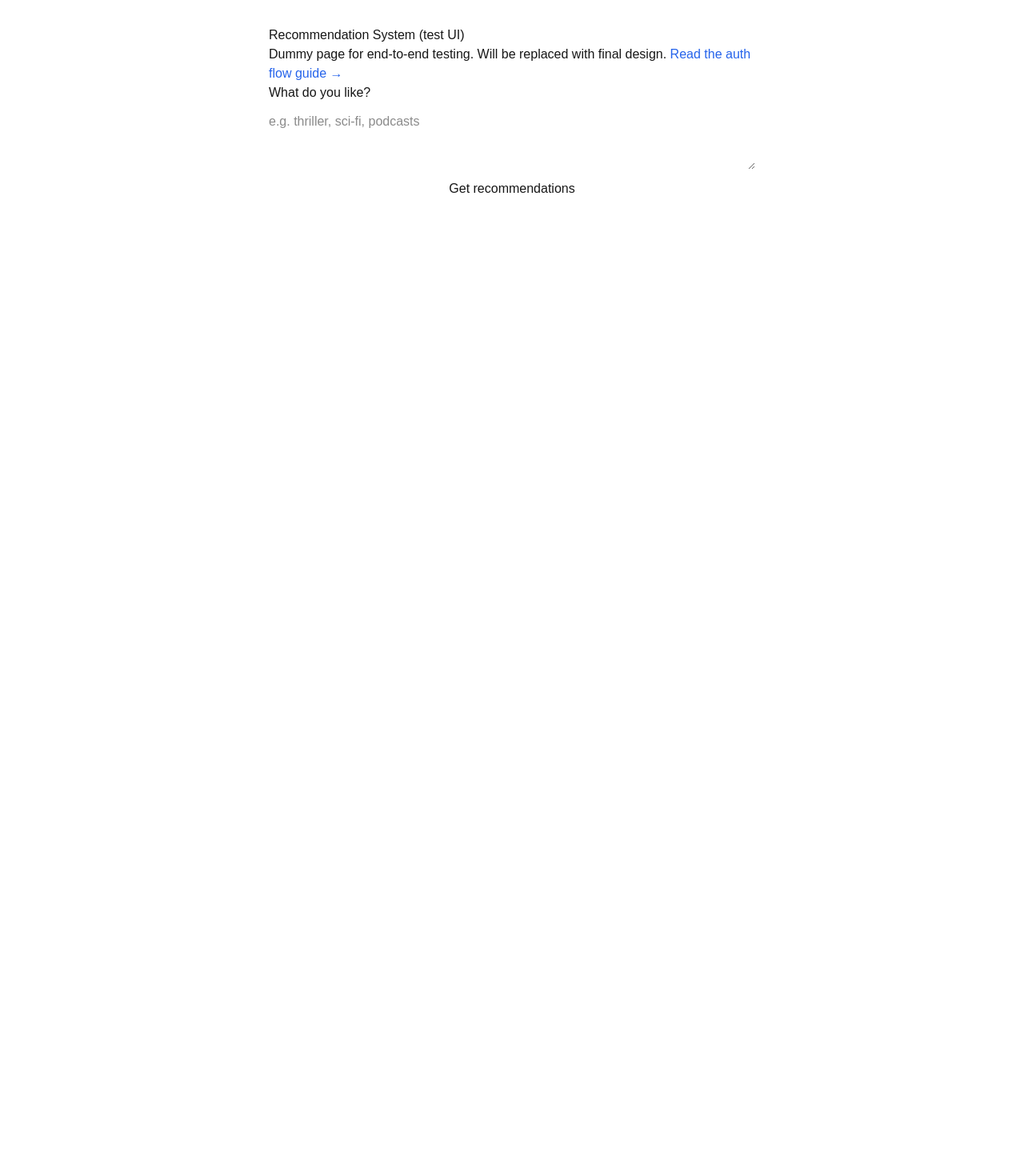
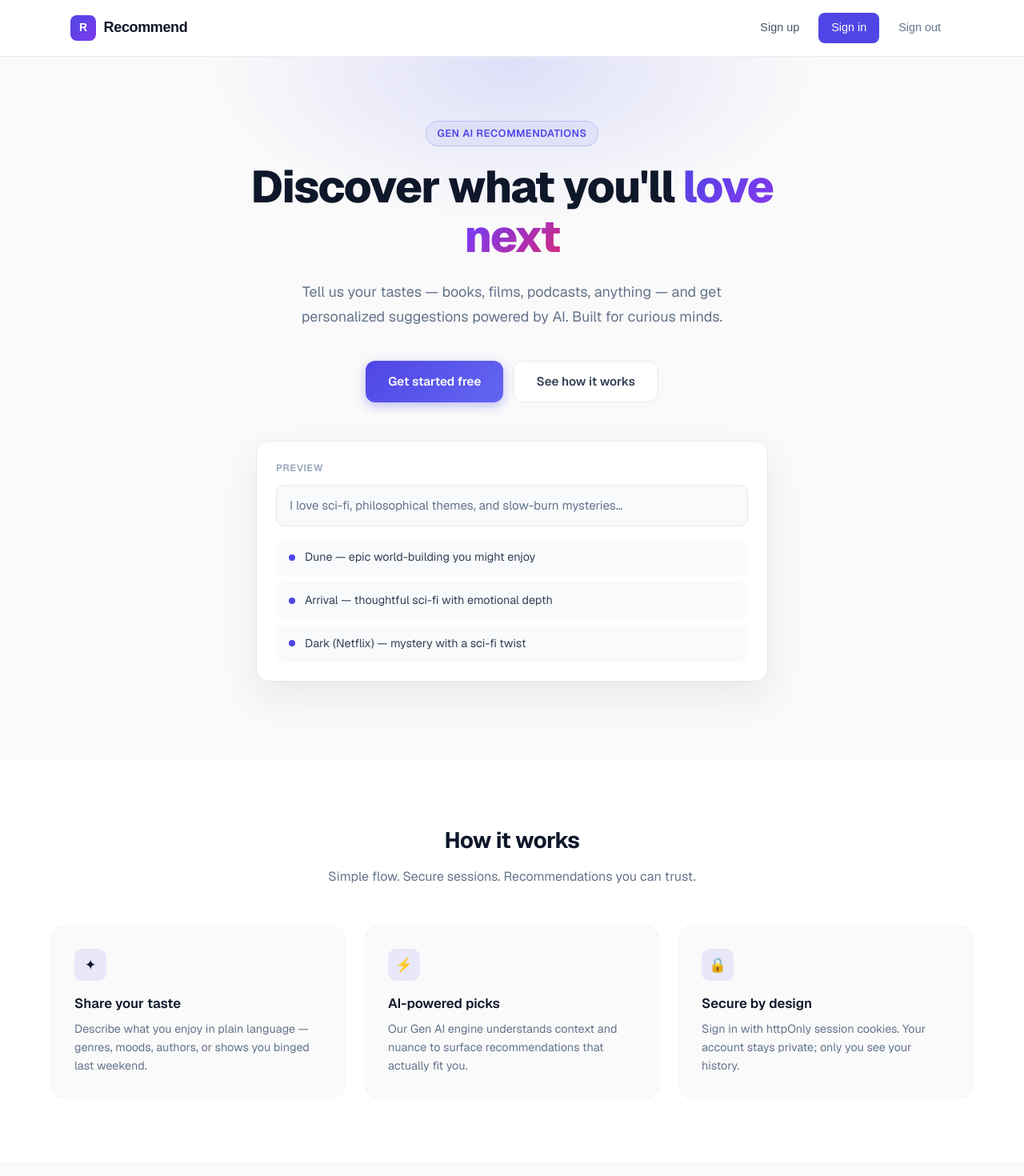
Before and after one commit to github-vikas-bhardwaj/recommendation-system-v3, a Next.js app in the folder apps/web/: page / in a window 1280 px wide. Shown: the top 1470 px of the page at 80% size. Before the commit the page ends 800 px from the top, so only its background shows below. Built offline with nearby package versions, Linux system fonts and the light colour scheme.

Commit message:
feat(web): adding homepage design

```diff
--- a/apps/web/app/auth-flow/page.tsx
+++ b/apps/web/app/auth-flow/page.tsx
@@ -35,7 +35,7 @@ export default function AuthFlowPage() {
     <div className={styles.page}>
       <div className={styles.shell}>
         <Link href="/" className={styles.back}>
-          ← Back to test UI
+          ← Back to home
         </Link>
 
         <header className={styles.hero}>
--- /dev/null
+++ b/apps/web/app/home.module.css
@@ -0,0 +1,282 @@
+.page {
+  flex: 1;
+  min-height: 100vh;
+  background: #fafafa;
+  color: #0f172a;
+  font-family: var(--font-geist-sans), system-ui, sans-serif;
+}
+
+/* ── hero ── */
+.hero {
+  position: relative;
+  overflow: hidden;
+  padding: 5rem 1.5rem 6rem;
+}
+
+.heroGlow {
+  position: absolute;
+  top: -20%;
+  left: 50%;
+  transform: translateX(-50%);
+  width: 48rem;
+  height: 24rem;
+  border-radius: 50%;
+  background: radial-gradient(ellipse, rgb(99 102 241 / 18%), transparent 70%);
+  pointer-events: none;
+}
+
+.heroInner {
+  position: relative;
+  max-width: 48rem;
+  margin: 0 auto;
+  text-align: center;
+}
+
+.eyebrow {
+  display: inline-block;
+  margin-bottom: 1.25rem;
+  padding: 0.35rem 0.85rem;
+  border-radius: 9999px;
+  border: 1px solid rgb(99 102 241 / 25%);
+  background: rgb(99 102 241 / 8%);
+  font-size: 0.8rem;
+  font-weight: 600;
+  letter-spacing: 0.04em;
+  text-transform: uppercase;
+  color: #4f46e5;
+}
+
+.heroTitle {
+  margin: 0;
+  font-size: clamp(2.25rem, 5vw, 3.5rem);
+  font-weight: 800;
+  line-height: 1.1;
+  letter-spacing: -0.03em;
+  color: #0f172a;
+}
+
+.heroTitleAccent {
+  background: linear-gradient(135deg, #4f46e5 0%, #7c3aed 50%, #db2777 100%);
+  -webkit-background-clip: text;
+  background-clip: text;
+  color: transparent;
+}
+
+.heroSubtitle {
+  margin: 1.5rem auto 0;
+  max-width: 36rem;
+  font-size: 1.125rem;
+  line-height: 1.7;
+  color: #64748b;
+}
+
+.heroActions {
+  display: flex;
+  flex-wrap: wrap;
+  justify-content: center;
+  gap: 0.75rem;
+  margin-top: 2.5rem;
+}
+
+.btnPrimary {
+  display: inline-flex;
+  align-items: center;
+  justify-content: center;
+  padding: 0.85rem 1.75rem;
+  border-radius: 0.75rem;
+  background: linear-gradient(135deg, #4f46e5, #6366f1);
+  color: #fff;
+  font-size: 0.95rem;
+  font-weight: 600;
+  text-decoration: none;
+  box-shadow: 0 4px 14px rgb(79 70 229 / 35%);
+  transition:
+    transform 0.15s,
+    box-shadow 0.15s;
+}
+
+.btnPrimary:hover {
+  transform: translateY(-1px);
+  box-shadow: 0 6px 20px rgb(79 70 229 / 40%);
+}
+
+.btnSecondary {
+  display: inline-flex;
+  align-items: center;
+  justify-content: center;
+  padding: 0.85rem 1.75rem;
+  border-radius: 0.75rem;
+  border: 1px solid #e2e8f0;
+  background: #fff;
+  color: #334155;
+  font-size: 0.95rem;
+  font-weight: 600;
+  text-decoration: none;
+  transition:
+    border-color 0.15s,
+    background 0.15s;
+}
+
+.btnSecondary:hover {
+  border-color: #cbd5e1;
+  background: #f8fafc;
+}
+
+/* ── demo card ── */
+.demo {
+  max-width: 40rem;
+  margin: 3rem auto 0;
+  padding: 1.5rem;
+  border-radius: 1rem;
+  border: 1px solid #e2e8f0;
+  background: #fff;
+  box-shadow: 0 20px 50px rgb(15 23 42 / 8%);
+  text-align: left;
+}
+
+.demoLabel {
+  margin: 0 0 0.75rem;
+  font-size: 0.75rem;
+  font-weight: 600;
+  letter-spacing: 0.06em;
+  text-transform: uppercase;
+  color: #94a3b8;
+}
+
+.demoInput {
+  width: 100%;
+  padding: 0.85rem 1rem;
+  border-radius: 0.625rem;
+  border: 1px solid #e2e8f0;
+  background: #f8fafc;
+  font-size: 0.95rem;
+  color: #64748b;
+}
+
+.demoResults {
+  margin-top: 1rem;
+  display: flex;
+  flex-direction: column;
+  gap: 0.5rem;
+}
+
+.demoResultItem {
+  display: flex;
+  align-items: center;
+  gap: 0.75rem;
+  padding: 0.75rem 1rem;
+  border-radius: 0.625rem;
+  background: #f8fafc;
+  font-size: 0.9rem;
+  color: #334155;
+}
+
+.demoResultDot {
+  flex-shrink: 0;
+  width: 0.5rem;
+  height: 0.5rem;
+  border-radius: 50%;
+  background: #4f46e5;
+}
+
+/* ── features ── */
+.features {
+  padding: 5rem 1.5rem;
+  background: #fff;
+  border-top: 1px solid #f1f5f9;
+}
+
+.featuresInner {
+  max-width: 72rem;
+  margin: 0 auto;
+}
+
+.sectionTitle {
+  margin: 0;
+  font-size: 1.75rem;
+  font-weight: 700;
+  letter-spacing: -0.02em;
+  text-align: center;
+  color: #0f172a;
+}
+
+.sectionSubtitle {
+  margin: 0.75rem auto 0;
+  max-width: 32rem;
+  text-align: center;
+  font-size: 1rem;
+  line-height: 1.6;
+  color: #64748b;
+}
+
+.featureGrid {
+  display: grid;
+  grid-template-columns: repeat(auto-fit, minmax(16rem, 1fr));
+  gap: 1.5rem;
+  margin-top: 3rem;
+}
+
+.featureCard {
+  padding: 1.75rem;
+  border-radius: 1rem;
+  border: 1px solid #f1f5f9;
+  background: #fafafa;
+  transition:
+    border-color 0.15s,
+    box-shadow 0.15s;
+}
+
+.featureCard:hover {
+  border-color: #e2e8f0;
+  box-shadow: 0 8px 24px rgb(15 23 42 / 6%);
+}
+
+.featureIcon {
+  display: flex;
+  align-items: center;
+  justify-content: center;
+  width: 2.5rem;
+  height: 2.5rem;
+  margin-bottom: 1rem;
+  border-radius: 0.625rem;
+  background: rgb(99 102 241 / 12%);
+  font-size: 1.1rem;
+}
+
+.featureTitle {
+  margin: 0 0 0.5rem;
+  font-size: 1.05rem;
+  font-weight: 600;
+  color: #0f172a;
+}
+
+.featureText {
+  margin: 0;
+  font-size: 0.9rem;
+  line-height: 1.6;
+  color: #64748b;
+}
+
+/* ── footer ── */
+.footer {
+  padding: 2rem 1.5rem;
+  border-top: 1px solid #f1f5f9;
+  text-align: center;
+  font-size: 0.875rem;
+  color: #94a3b8;
+}
+
+.footer a {
+  color: #4f46e5;
+  text-decoration: none;
+}
+
+.footer a:hover {
+  text-decoration: underline;
+}
+
+@media (max-width: 640px) {
+  .hero {
+    padding-top: 3rem;
+  }
+}
--- a/apps/web/app/layout.tsx
+++ b/apps/web/app/layout.tsx
@@ -1,5 +1,6 @@
 import type { Metadata } from "next";
 import { Geist, Geist_Mono } from "next/font/google";
+import { Header } from "@/components/header/Header";
 import "./globals.css";
 
 const geistSans = Geist({
@@ -13,8 +14,8 @@ const geistMono = Geist_Mono({
 });
 
 export const metadata: Metadata = {
-  title: "Create Next App",
-  description: "Generated by create next app",
+  title: "Recommend — AI-powered suggestions",
+  description: "Discover books, films, and more tailored to your taste.",
 };
 
 export default function RootLayout({
@@ -24,7 +25,10 @@ export default function RootLayout({
 }>) {
   return (
     <html lang="en" className={`${geistSans.variable} ${geistMono.variable} h-full antialiased`}>
-      <body className="min-h-full flex flex-col">{children}</body>
+      <body className="min-h-full flex flex-col">
+        <Header />
+        {children}
+      </body>
     </html>
   );
 }
--- a/apps/web/app/page.tsx
+++ b/apps/web/app/page.tsx
@@ -1,88 +1,100 @@
-"use client";
+import Link from "next/link";
+import styles from "./home.module.css";
 
-import { useState } from "react";
+export default function HomePage() {
+  return (
+    <div className={styles.page}>
+      <section className={styles.hero}>
+        <div className={styles.heroGlow} aria-hidden="true" />
+        <div className={styles.heroInner}>
+          <span className={styles.eyebrow}>Gen AI recommendations</span>
 
-export default function Home() {
-  const [input, setInput] = useState("");
-  const [output, setOutput] = useState<string | null>(null);
-  const [error, setError] = useState<string | null>(null);
-  const [loading, setLoading] = useState(false);
+          <h1 className={styles.heroTitle}>
+            Discover what you&apos;ll <span className={styles.heroTitleAccent}>love next</span>
+          </h1>
 
-  async function handleSubmit(e: React.FormEvent) {
-    e.preventDefault();
-    setLoading(true);
-    setError(null);
-    setOutput(null);
+          <p className={styles.heroSubtitle}>
+            Tell us your tastes — books, films, podcasts, anything — and get personalized
+            suggestions powered by AI. Built for curious minds.
+          </p>
 
-    try {
-      const res = await fetch("/api/recommend", {
-        method: "POST",
-        headers: { "Content-Type": "application/json" },
-        body: JSON.stringify({ input: input.trim() }),
-      });
+          <div className={styles.heroActions}>
+            <a href="#" className={styles.btnPrimary}>
+              Get started free
+            </a>
+            <a href="#how-it-works" className={styles.btnSecondary}>
+              See how it works
+            </a>
+          </div>
 
-      const data = await res.json();
+          <div className={styles.demo} aria-hidden="true">
+            <p className={styles.demoLabel}>Preview</p>
+            <div className={styles.demoInput}>
+              I love sci-fi, philosophical themes, and slow-burn mysteries…
+            </div>
+            <div className={styles.demoResults}>
+              <div className={styles.demoResultItem}>
+                <span className={styles.demoResultDot} />
+                Dune — epic world-building you might enjoy
+              </div>
+              <div className={styles.demoResultItem}>
+                <span className={styles.demoResultDot} />
+                Arrival — thoughtful sci-fi with emotional depth
+              </div>
+              <div className={styles.demoResultItem}>
+                <span className={styles.demoResultDot} />
+                Dark (Netflix) — mystery with a sci-fi twist
+              </div>
+            </div>
+          </div>
+        </div>
+      </section>
 
-      if (!res.ok) {
-        setError(data.error ?? "Something went wrong");
-        return;
-      }
+      <section id="how-it-works" className={styles.features}>
+        <div className={styles.featuresInner}>
+          <h2 className={styles.sectionTitle}>How it works</h2>
+          <p className={styles.sectionSubtitle}>
+            Simple flow. Secure sessions. Recommendations you can trust.
+          </p>
 
-      setOutput(data.output ?? "No response");
-    } catch {
-      setError("Network error. Please try again.");
-    } finally {
-      setLoading(false);
-    }
-  }
+          <div className={styles.featureGrid}>
+            <article className={styles.featureCard}>
+              <div className={styles.featureIcon}>✦</div>
+              <h3 className={styles.featureTitle}>Share your taste</h3>
+              <p className={styles.featureText}>
+                Describe what you enjoy in plain language — genres, moods, authors, or shows you
+                binged last weekend.
+              </p>
+            </article>
 
-  return (
-    <main style={{ maxWidth: 640, margin: "2rem auto", padding: "0 1rem" }}>
-      <h1>Recommendation System (test UI)</h1>
-      <p>
-        Dummy page for end-to-end testing. Will be replaced with final design.{" "}
-        <a href="/auth-flow" style={{ color: "#2563eb" }}>
-          Read the auth flow guide →
-        </a>
-      </p>
+            <article className={styles.featureCard}>
+              <div className={styles.featureIcon}>⚡</div>
+              <h3 className={styles.featureTitle}>AI-powered picks</h3>
+              <p className={styles.featureText}>
+                Our Gen AI engine understands context and nuance to surface recommendations that
+                actually fit you.
+              </p>
+            </article>
 
-      <form
-        onSubmit={handleSubmit}
-        style={{ display: "flex", flexDirection: "column", gap: "0.75rem" }}
-      >
-        <label htmlFor="input">What do you like?</label>
-        <textarea
-          id="input"
-          rows={3}
-          value={input}
-          onChange={(e) => setInput(e.target.value)}
-          placeholder="e.g. thriller, sci-fi, podcasts"
-          disabled={loading}
-        />
-        <button type="submit" disabled={loading || !input.trim()}>
-          {loading ? "Loading..." : "Get recommendations"}
-        </button>
-      </form>
+            <article className={styles.featureCard}>
+              <div className={styles.featureIcon}>🔒</div>
+              <h3 className={styles.featureTitle}>Secure by design</h3>
+              <p className={styles.featureText}>
+                Sign in with httpOnly session cookies. Your account stays private; only you see your
+                history.
+              </p>
+            </article>
+          </div>
+        </div>
+      </section>
 
-      {error && (
-        <p role="alert" style={{ color: "crimson", marginTop: "1rem" }}>
-          {error}
+      <footer className={styles.footer}>
+        <p>
+          Recommendation System · <Link href="/auth-flow">Auth flow guide</Link>
+          {" · "}
+          <Link href="/playground">Dev playground</Link>
         </p>
-      )}
-
-      {output && (
-        <pre
-          style={{
-            marginTop: "1rem",
-            padding: "1rem",
-            background: "#f4f4f4",
-            whiteSpace: "pre-wrap",
-            wordBreak: "break-word",
-          }}
-        >
-          {output}
-        </pre>
-      )}
-    </main>
+      </footer>
+    </div>
   );
 }
--- /dev/null
+++ b/apps/web/components/header/Header.tsx
@@ -0,0 +1,43 @@
+import Link from "next/link";
+import styles from "./header.module.css";
+
+type NavVariant = "default" | "primary" | "ghost";
+
+type NavItem = {
+  label: string;
+  href: string;
+  variant: NavVariant;
+};
+
+const navItems: NavItem[] = [
+  { label: "Sign up", href: "#", variant: "default" },
+  { label: "Sign in", href: "#", variant: "primary" },
+  { label: "Sign out", href: "#", variant: "ghost" },
+];
+
+const variantClass: Record<NavVariant, string> = {
+  default: styles.navLink,
+  primary: styles.navLinkPrimary,
+  ghost: styles.navLinkGhost,
+};
+
+export function Header() {
+  return (
+    <header className={styles.header}>
+      <div className={styles.inner}>
+        <Link href="/" className={styles.brand}>
+          <span className={styles.brandIcon}>R</span>
+          Recommend
+        </Link>
+
+        <nav className={styles.nav} aria-label="Account">
+          {navItems.map((item) => (
+            <a key={item.label} href={item.href} className={variantClass[item.variant]}>
+              {item.label}
+            </a>
+          ))}
+        </nav>
+      </div>
+    </header>
+  );
+}
--- /dev/null
+++ b/apps/web/components/header/header.module.css
@@ -0,0 +1,108 @@
+.header {
+  position: sticky;
+  top: 0;
+  z-index: 50;
+  border-bottom: 1px solid rgb(15 23 42 / 8%);
+  background: rgb(255 255 255 / 85%);
+  backdrop-filter: blur(12px);
+}
+
+.inner {
+  display: flex;
+  align-items: center;
+  justify-content: space-between;
+  max-width: 72rem;
+  margin: 0 auto;
+  padding: 1rem 1.5rem;
+}
+
+.brand {
+  display: flex;
+  align-items: center;
+  gap: 0.6rem;
+  font-size: 1.125rem;
+  font-weight: 700;
+  letter-spacing: -0.02em;
+  color: #0f172a;
+  text-decoration: none;
+}
+
+.brandIcon {
+  display: flex;
+  align-items: center;
+  justify-content: center;
+  width: 2rem;
+  height: 2rem;
+  border-radius: 0.5rem;
+  background: linear-gradient(135deg, #4f46e5, #7c3aed);
+  color: #fff;
+  font-size: 0.875rem;
+  font-weight: 800;
+}
+
+.nav {
+  display: flex;
+  align-items: center;
+  gap: 0.5rem;
+}
+
+.navLink {
+  padding: 0.5rem 1rem;
+  border-radius: 0.5rem;
+  font-size: 0.9rem;
+  font-weight: 500;
+  color: #475569;
+  text-decoration: none;
+  transition:
+    color 0.15s,
+    background 0.15s;
+}
+
+.navLink:hover {
+  color: #0f172a;
+  background: #f1f5f9;
+}
+
+.navLinkPrimary {
+  padding: 0.5rem 1rem;
+  border-radius: 0.5rem;
+  font-size: 0.9rem;
+  font-weight: 500;
+  text-decoration: none;
+  transition:
+    color 0.15s,
+    background 0.15s;
+  background: #4f46e5;
+  color: #fff;
+}
+
+.navLinkPrimary:hover {
+  background: #4338ca;
+  color: #fff;
+}
+
+.navLinkGhost {
+  padding: 0.5rem 1rem;
+  border-radius: 0.5rem;
+  font-size: 0.9rem;
+  font-weight: 500;
+  text-decoration: none;
+  transition:
+    color 0.15s,
+    background 0.15s;
+  color: #64748b;
+}
+
+.navLinkGhost:hover {
+  color: #0f172a;
+  background: #f1f5f9;
+}
+
+@media (max-width: 640px) {
+  .navLink,
+  .navLinkPrimary,
+  .navLinkGhost {
+    padding: 0.5rem 0.65rem;
+    font-size: 0.85rem;
+  }
+}
```
